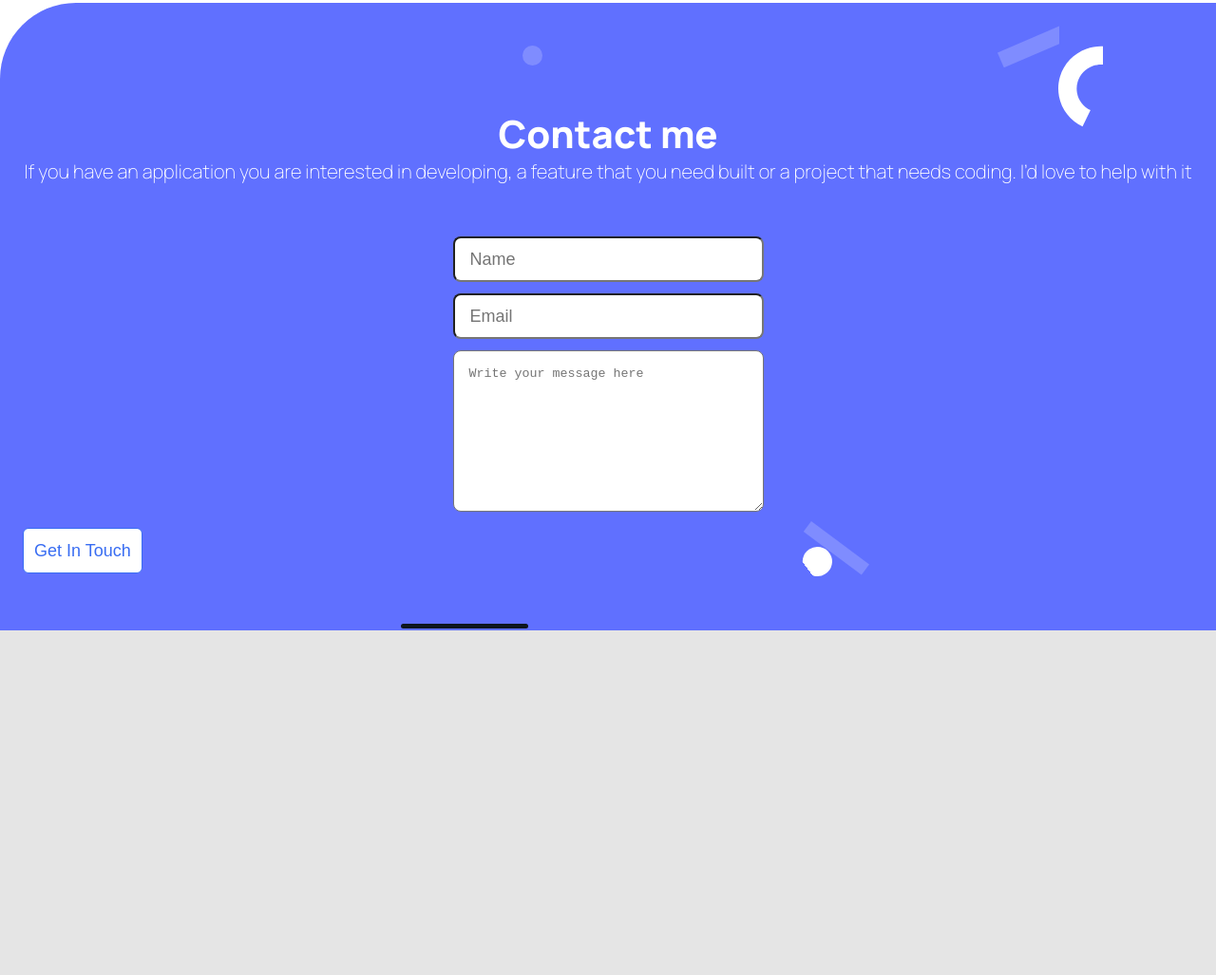
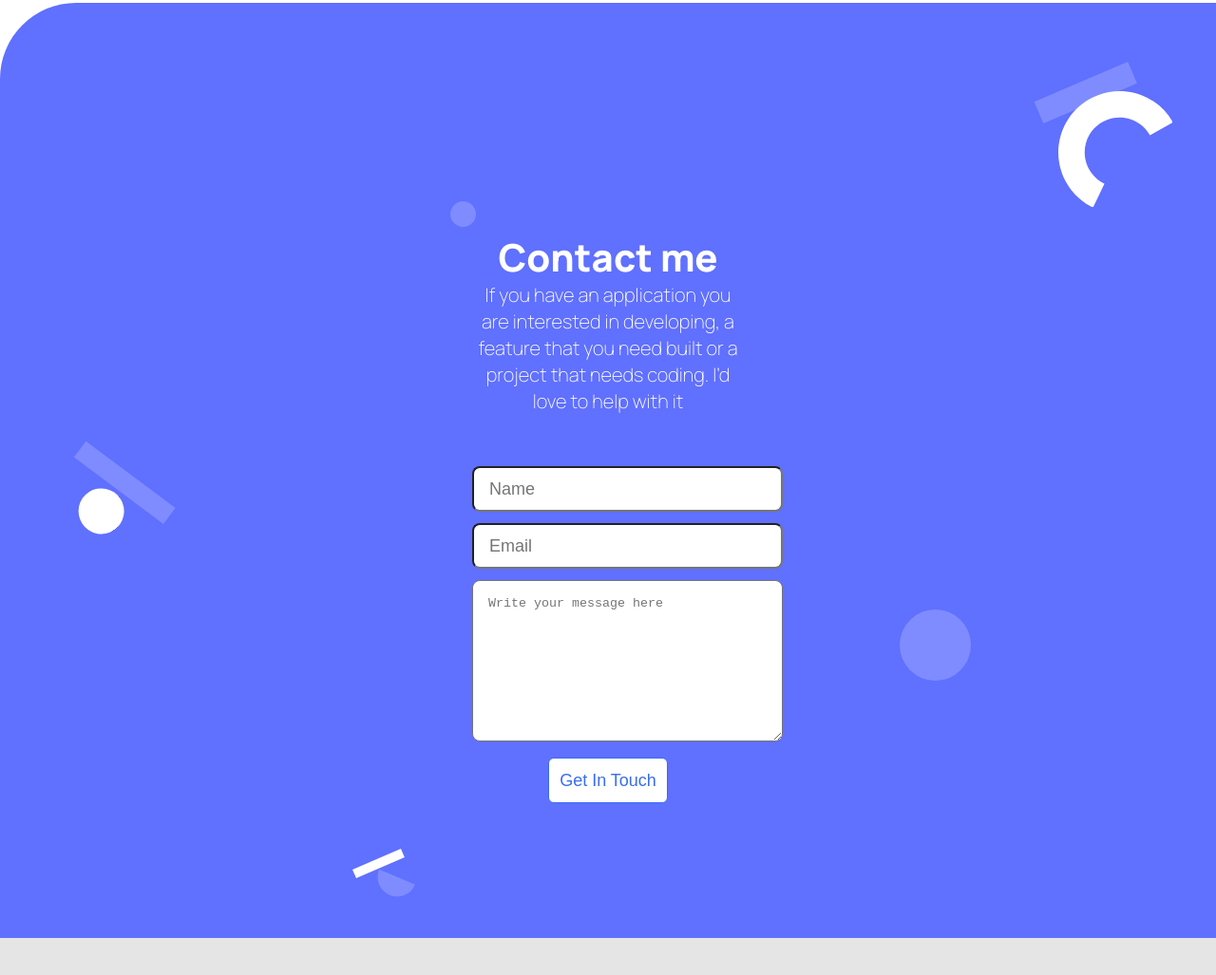
Before and after one commit to rotimiazeez/my-portfolio, a website: page index.html in a window 1280 px wide. Shown: the part 4159-5186 px from the top of the page at 95% size. Before the commit the page ends 4932 px from the top, so only its background shows below. Drawn offline with Linux system fonts and the light colour scheme.

Commit message:
feat: Add contact form to finish desktop screen

```diff
--- a/css/style.css
+++ b/css/style.css
@@ -731,6 +731,10 @@ a {
     padding: 24px 142px;
   }
 
+  .pad-497-lg {
+    padding: 142px 497px;
+  }
+
   .pad-145-lg {
     padding: 0 24px 145px;
   }
@@ -777,6 +781,10 @@ a {
 
   .flex-row-lg {
     flex-direction: row;
+  }
+
+  .align-center-lg {
+    text-align: center;
   }
 
   .padding-104-lg {
@@ -925,4 +933,68 @@ a {
     border-bottom: 1px solid #dfe1e6;
     width: 684px;
   }
+
+  .rectangle-4-lg-down {
+    background-image: url("/assets/Rectangle-4-lg-down.svg");
+    width: 117.02px;
+    height: 65.58px;
+    left: 85%;
+    top: 12%;
+  }
+
+  .ellipse-3-lg-down {
+    background-image: url("/assets/Ellipse-3-lg-down.svg");
+    width: 120px;
+    height: 122px;
+    left: 87%;
+    top: 15%;
+  }
+
+  .ellipse-12-lg-down {
+    background-image: url("/assets/Ellipse-12-lg-down.svg");
+    width: 28.14px;
+    left: 37%;
+    top: 26%;
+  }
+
+  .ellipse-5-lg-down {
+    background-image: url("/assets/Ellipse-5-lg-down.svg");
+    width: 48px;
+    height: 9%;
+    left: 5%;
+    top: 54%;
+    transform: rotate(52.97deg);
+  }
+
+  .rectangle-7-lg-down {
+    background-image: url("/assets/Rectangle-7-lg-down.svg");
+    width: 18%;
+    height: 10%;
+    left: 6%;
+    top: 50%;
+  }
+
+  .rectangle-6-lg-down {
+    background-image: url("/assets/Rectangle-6-lg-down.svg");
+    width: 36%;
+    height: 3%;
+    left: 29%;
+    top: 91%;
+  }
+
+  .ellipse-11-lg-down {
+    background-image: url("/assets/Ellipse-11-lg-down.svg");
+    width: 18%;
+    height: 8%;
+    left: 31%;
+    top: 93%;
+  }
+
+  .ellipse-13-lg-down {
+    background-image: url("/assets/Ellipse-13-lg-down.svg");
+    width: 6%;
+    height: 10%;
+    left: 74%;
+    top: 67%;
+  }
 }
--- a/index.html
+++ b/index.html
@@ -429,14 +429,23 @@
     </section>
 
     <footer class="background-white p-rel pad-top-4em">
-        <div class="p-absl rectangle-4-down background-no-repeat"></div>
-        <div class="p-absl ellipse-3-down background-no-repeat"></div>
-        <div class="p-absl ellipse-12-down background-no-repeat height-100"></div>
-        <div class="p-absl ellipse-5-down background-no-repeat"></div>
-        <div class="p-absl rectangle-7-down background-no-repeat"></div>
-        <div class="p-absl indicator background-no-repeat"></div>
+        <div class="p-absl rectangle-4-down background-no-repeat d-none-lg"></div>
+        <div class="p-absl ellipse-3-down background-no-repeat d-none-lg"></div>
+        <div class="p-absl ellipse-12-down background-no-repeat height-100 d-none-lg"></div>
+        <div class="p-absl ellipse-5-down background-no-repeat d-none-lg"></div>
+        <div class="p-absl rectangle-7-down background-no-repeat d-none-lg"></div>
+        <div class="p-absl indicator background-no-repeat d-none-lg"></div>
 
-        <section class="background-dblue border-top-radius-5e pad-24-0 text-al-center d-flex flex-column">
+        <div class="p-absl rectangle-4-lg-down background-no-repeat d-none d-block-lg"></div>
+        <div class="p-absl ellipse-3-lg-down background-no-repeat d-none d-block-lg"></div>
+        <div class="p-absl ellipse-12-lg-down background-no-repeat height-100 d-none d-block-lg"></div>
+        <div class="p-absl ellipse-5-lg-down background-no-repeat d-none d-block-lg"></div>
+        <div class="p-absl rectangle-7-lg-down background-no-repeat d-none d-block-lg"></div>
+        <div class="p-absl ellipse-13-lg-down background-no-repeat height-100 d-none d-block-lg"></div>
+        <div class="p-absl ellipse-11-lg-down background-no-repeat d-none d-block-lg"></div>
+        <div class="p-absl rectangle-6-lg-down background-no-repeat d-none d-block-lg"></div>
+
+        <section class="background-dblue border-top-radius-5e pad-24-0 text-al-center d-flex flex-column pad-497-lg">
             <h5 class="font-weight-700 font-size-40 line-height-52 white pad-top-2em">Contact me</h5>
             <p class="font-weight-400 font-size-20 line-height-28 white">
                 If you have an application you are interested in developing, a feature that you need built or a project
@@ -465,7 +474,7 @@
                             class="border-radius-8 margin-top-12 height-48 pad-16 width-327 height-170"></textarea>
                     </div>
                 </div>
-                <div class="text-align-start">
+                <div class="text-align-start align-center-lg">
                     <button type="submit"
                         class="button blue border height-48 font-weight-500 font-size-18 line-height-24 background-white margin-top-12 hover active">Get
                         In Touch</button>
```
Also changed, not shown: assets/Ellipse-11-lg-down.svg (added), assets/Ellipse-12-lg-down.svg (added), assets/Ellipse-13-lg-down.svg (added), assets/Ellipse-3-lg-down.svg (added), assets/Ellipse-5-lg-down.svg (added), assets/Rectangle-4-lg-down.svg (added), assets/Rectangle-6-lg-down.svg (added), assets/Rectangle-7-lg-down.svg (added).
